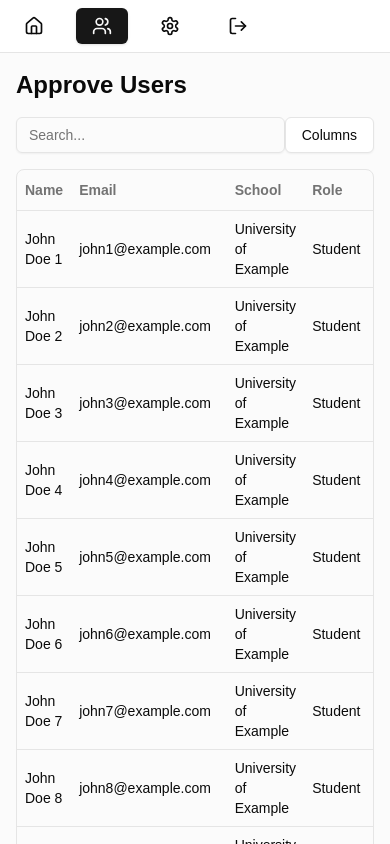
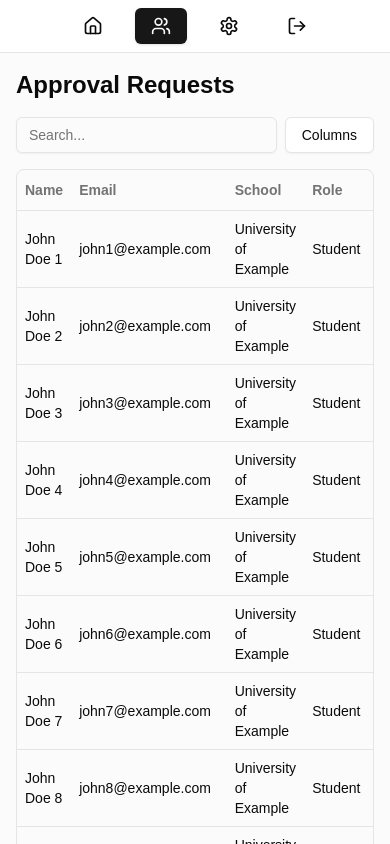
Before and after one commit to jdvictoria/juan-deped, a Next.js app: page /admin/users in a window 390 px wide. Shown: the top 844 px of the page. Built offline with nearby package versions, Linux system fonts and the light colour scheme.

Commit message:
fix lint and styling

```diff
--- a/app/admin/users/page.tsx
+++ b/app/admin/users/page.tsx
@@ -22,7 +22,7 @@ export default function Component() {
             <NavigationBar activeTab={"users"}/>
 
             <main className={`flex flex-1 ${isDesktop ? "flex-row" : "flex-col"} gap-4 p-4 sm:px-6 sm:py-0 md:gap-8 justify-center items-center`}>
-                <DataTable section={"Approve Users"}/>
+                <DataTable section={"Approval Requests"}/>
 
                 <DataTable section={"Current Users"}/>
             </main>
--- a/components/Admin/DataTable.tsx
+++ b/components/Admin/DataTable.tsx
@@ -45,6 +45,7 @@ type SortDirection = "asc" | "desc" | null
 interface DataTableProps {
     section: string;
 }
+
 export default function DataTable({
     section
 }: DataTableProps) {
@@ -106,7 +107,7 @@ export default function DataTable({
                 <h2 className="text-2xl font-bold">{section}</h2>
             </div>
 
-            <div className="flex flex-row justify-between items-center">
+            <div className="flex flex-row justify-between items-center gap-x-2">
                 <Input
                     type="search"
                     placeholder="Search..."
--- a/components/Admin/NavigationBar.tsx
+++ b/components/Admin/NavigationBar.tsx
@@ -26,7 +26,7 @@ export default function Navigation({
 
     return (
         <aside className="sticky top-0 z-10 flex w-full flex-col border-b bg-background sm:fixed sm:inset-y-0 sm:left-0 sm:w-14 sm:flex-col sm:border-r sm:border-b-0">
-            <nav className="flex flex-row items-center justify-start sm:justify-between gap-4 px-2 py-2 sm:flex-col sm:py-5 h-full">
+            <nav className="flex flex-row items-center justify-center sm:justify-between gap-4 px-2 py-2 sm:flex-col sm:py-5 h-full">
                 <div className="flex flex-row sm:flex-col gap-4">
                     <TooltipProvider>
                         <Tooltip>
```
